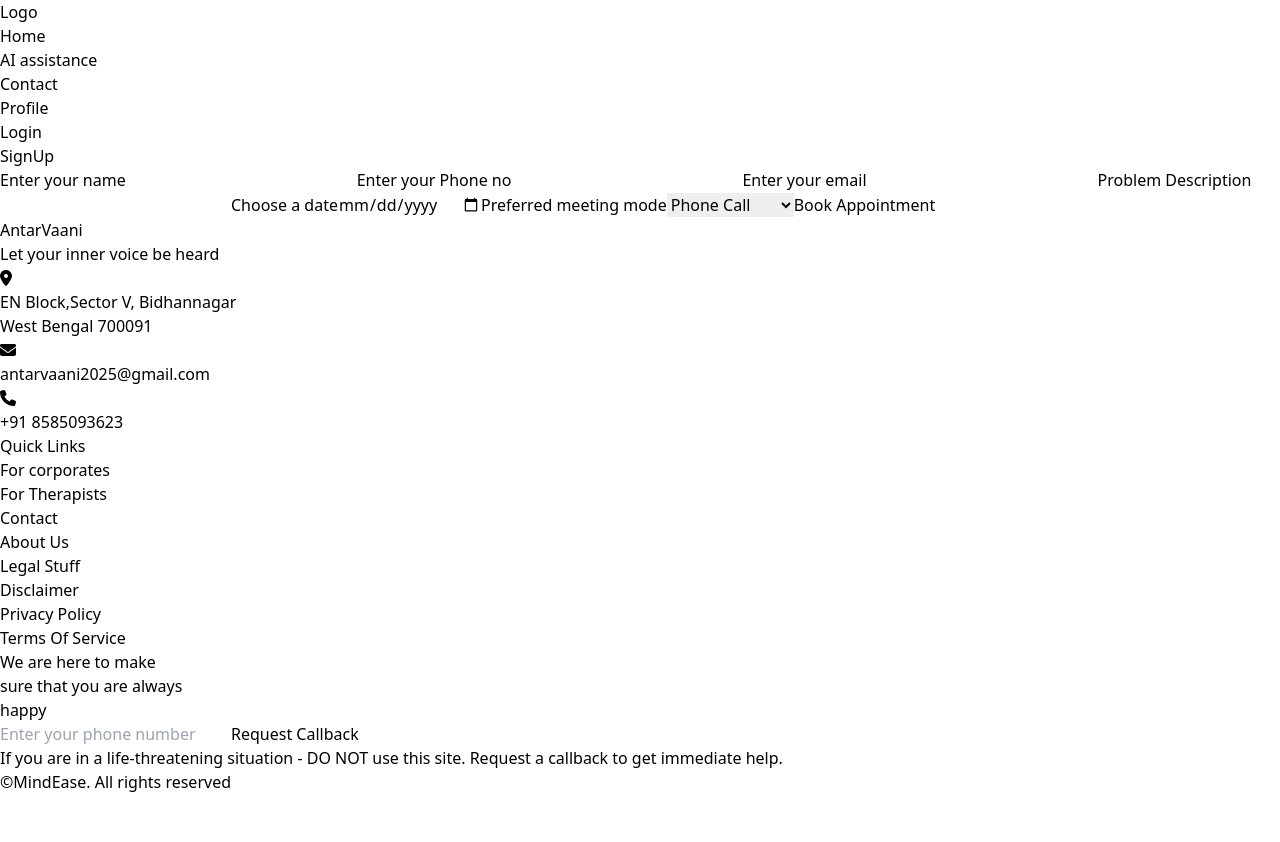
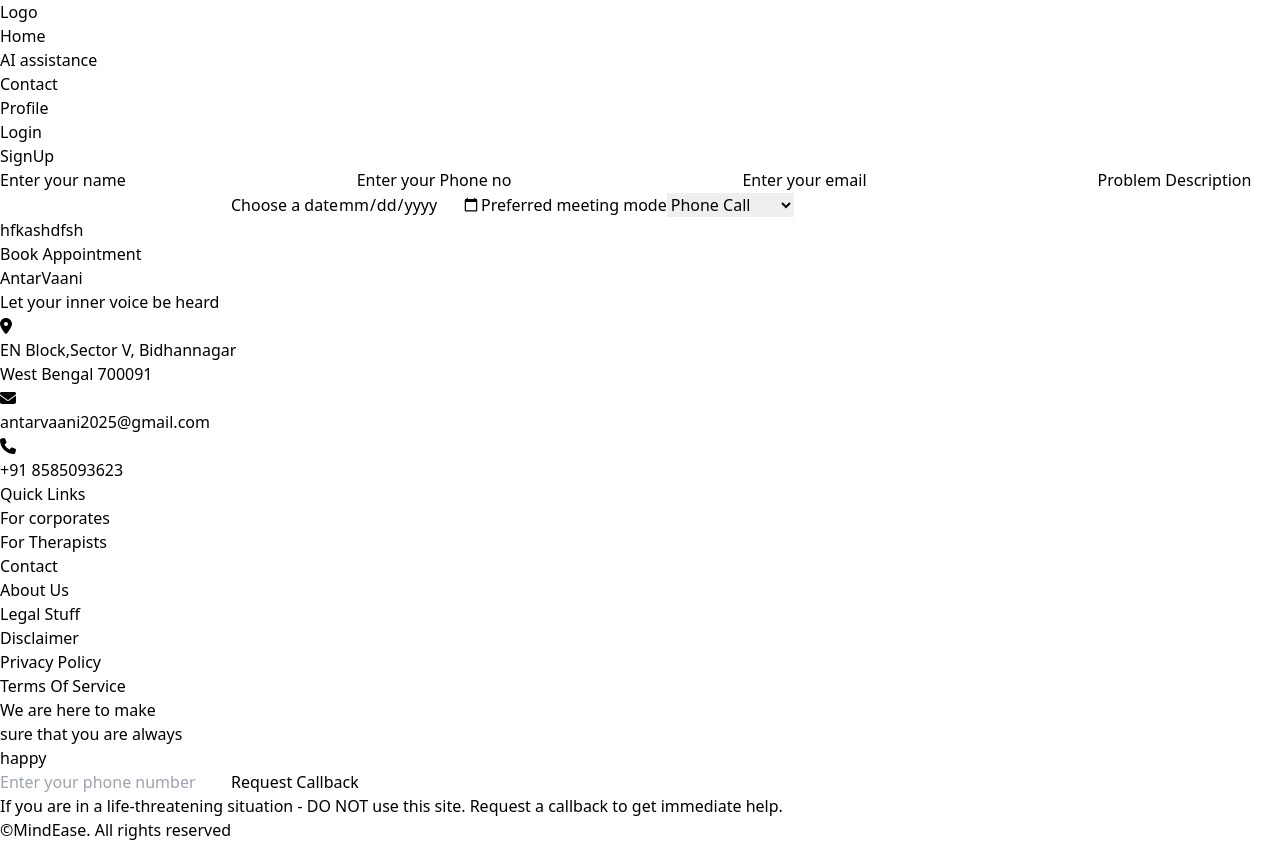
Before and after one commit to Koyelisha/AntarVaani, a React (Vite) app in the folder Frontend/: page / in a window 1280 px wide. Before the commit the page ends 800 px from the top, so only its background shows below. Built offline with nearby package versions, Linux system fonts and the light colour scheme.

Commit message:
div created

```diff
--- a/Frontend/src/components/Booking/Booking.jsx
+++ b/Frontend/src/components/Booking/Booking.jsx
@@ -25,6 +25,9 @@
                         <option value="">Video Call</option>
                         <option value="">In person visit</option>
                     </select>
+                    <div>
+                        hfkashdfsh
+                    </div>
                     <button
                     onClick={()=>setShowModal(true)}
                     className='absolute bg-[#3311C7] px-5 py-3 text-white rounded-md bottom-0 right-0'>Book Appointment</button>
```
